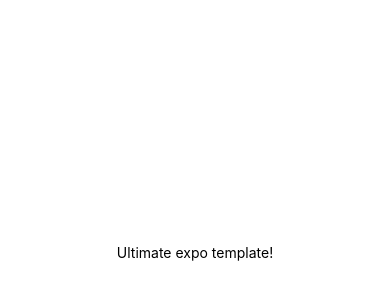
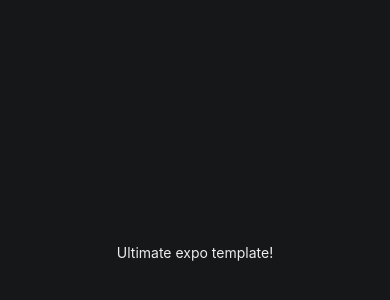
Before and after one commit to hugolima03/ultimate-expo-template, a React Native app: screen / in a window 390 px wide. Shown: the part 170-470 px from the top of the page. Built offline with nearby package versions, Linux system fonts and the light colour scheme.

Commit message:
settint up styled-components

```diff
--- a/src/components/Main/index.tsx
+++ b/src/components/Main/index.tsx
@@ -1,13 +1,18 @@
-import { Text } from 'react-native'
 import { StatusBar } from 'expo-status-bar'
+
+import { ThemeProvider } from 'styled-components/native'
+
+import theme from '../../styles/theme'
 
 import * as S from './styles'
 
 export default function App() {
   return (
-    <S.Wrapper>
-      <Text>Ultimate expo template!</Text>
-      <StatusBar style="auto" />
-    </S.Wrapper>
+    <ThemeProvider theme={theme}>
+      <S.Wrapper>
+        <StatusBar style="inverted" />
+        <S.Text>Ultimate expo template!</S.Text>
+      </S.Wrapper>
+    </ThemeProvider>
   )
 }
--- a/src/components/Main/styles.tsx
+++ b/src/components/Main/styles.tsx
@@ -1,8 +1,16 @@
-import styled from 'styled-components/native'
+import styled, { css } from 'styled-components/native'
 
 export const Wrapper = styled.View`
-  flex: 1;
-  background-color: #fff;
-  align-items: center;
-  justify-content: center;
+  ${({ theme }) => css`
+    flex: 1;
+    background-color: ${theme.colors.mainBg};
+    align-items: center;
+    justify-content: center;
+  `}
 `
+
+export const Text = styled.Text`
+  ${({ theme }) => css`
+    color: ${theme.colors.uiTextPrimary};
+  `}
+`
--- /dev/null
+++ b/src/styles/theme.ts
@@ -0,0 +1,29 @@
+const theme = {
+  border: {},
+  font: {
+    regular: 'Inter_400Regular',
+    medium: 'Inter_500Medium',
+    bold: 'Inter_700Bold',
+    bowlbyone: 'BowlbyOne_400Regular',
+    sizes: {}
+  },
+  colors: {
+    mainBg: '#151718',
+    uiTextPrimary: '#ECEDEE'
+  },
+  gradients: {},
+  spacings: {},
+  layers: {
+    base: 10,
+    menu: 20,
+    overlay: 30,
+    modal: 40,
+    alwaysOnTop: 50
+  },
+  transition: {},
+  shadows: {}
+} as const
+
+export type Colors = keyof typeof theme.colors
+
+export default theme
--- a/src/utils/test-utils.tsx
+++ b/src/utils/test-utils.tsx
@@ -1,7 +1,7 @@
 /* eslint-disable @typescript-eslint/no-explicit-any */
 import { render } from '@testing-library/react-native'
-// import { ThemeProvider } from 'styled-components/native'
-// import theme from 'styles/theme'
+import { ThemeProvider } from 'styled-components/native'
+import theme from '../styles/theme'
 
 declare type Options = {
   wrapper?: React.ComponentType<any>
@@ -13,7 +13,7 @@ type CustomRenderProps = Omit<Options, 'queries'>
 const customRender = (
   ui: React.ReactElement,
   { ...renderOptions }: CustomRenderProps = {}
-) => render(ui, renderOptions)
+) => render(<ThemeProvider theme={theme}>{ui}</ThemeProvider>, renderOptions)
 
 export * from '@testing-library/react-native'
 export { customRender as render }
```
Also changed, not shown: src/types/styled-components.d.ts (added, +8 -0 lines).
